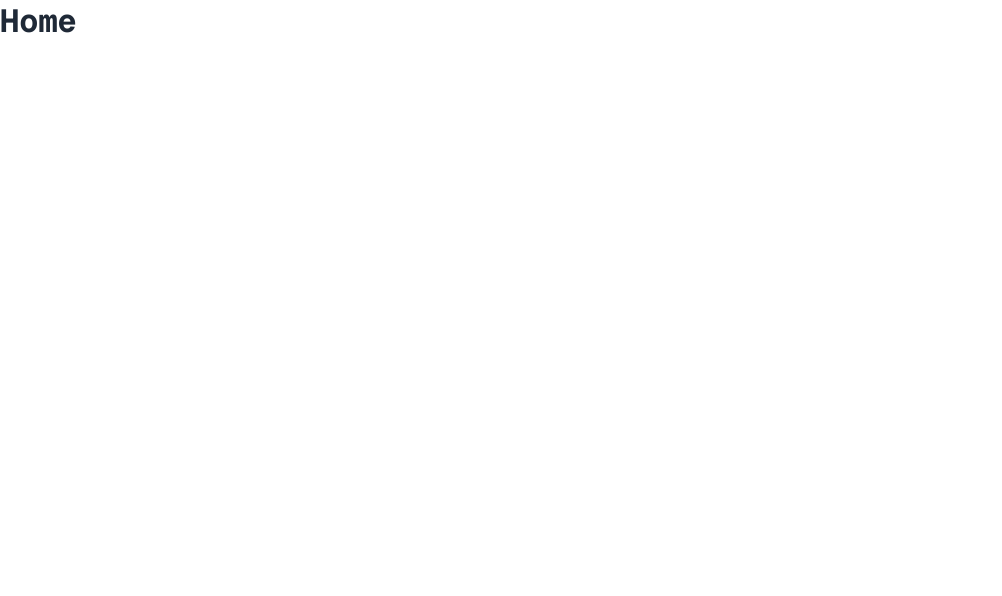
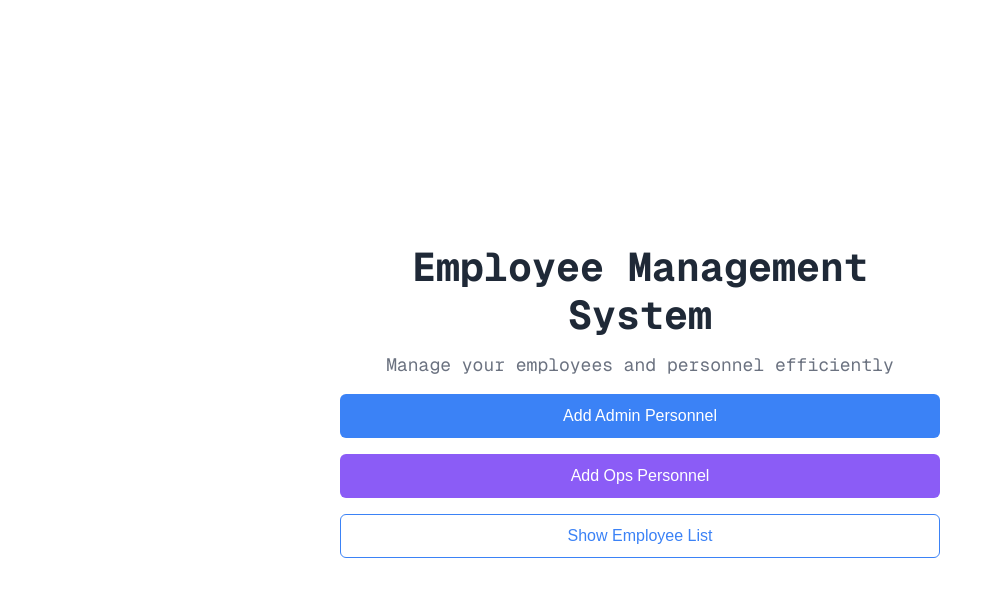
Before and after one commit to anztrax/form-wizard, a Next.js app: page / in a window 1280 px wide. Shown: the top 596 px of the page, without its empty margins (0-1002 px from the left). Built offline with nearby package versions, Linux system fonts and the light colour scheme.

Commit message:
feat(Home): update home page with CTA button to Add Employees or Show Employee List

```diff
--- a/src/app/page.tsx
+++ b/src/app/page.tsx
@@ -1,7 +1,10 @@
+import { HomeContainer } from "@/features/home/components/HomeContainer";
+import { Suspense } from "react";
+
 export default function Home() {
   return (
-    <div>
-      <h1>Home</h1>
-    </div>
+    <Suspense fallback={<div>Loading...</div>}>
+      <HomeContainer />
+    </Suspense>
   );
 }
--- /dev/null
+++ b/src/features/home/components/HomeContainer.module.css
@@ -0,0 +1,81 @@
+.home-container {
+  min-height: 100vh;
+  display: flex;
+  align-items: center;
+  justify-content: center;
+  padding: var(--spacing-4);
+  background-color: var(--color-background);
+}
+
+.home-container__content {
+  width: 100%;
+  max-width: 600px;
+  display: flex;
+  flex-direction: column;
+  gap: var(--spacing-8);
+}
+
+.home-container__header {
+  text-align: center;
+  display: flex;
+  flex-direction: column;
+  gap: var(--spacing-3);
+}
+
+.home-container__title {
+  font-size: var(--font-size-xl);
+  font-weight: 700;
+  color: var(--color-text-primary);
+  margin: 0;
+  line-height: 1.2;
+}
+
+.home-container__subtitle {
+  font-size: var(--font-size-md);
+  color: var(--color-text-secondary);
+  margin: 0;
+  line-height: 1.5;
+}
+
+.home-container__actions {
+  display: flex;
+  flex-direction: column;
+  gap: var(--spacing-4);
+  width: 100%;
+}
+
+@media (min-width: 768px) {
+  .home-container {
+    padding: var(--spacing-6);
+  }
+
+  .home-container__content {
+    gap: var(--spacing-4);
+  }
+
+  .home-container__title {
+    font-size: 2rem;
+  }
+
+  .home-container__subtitle {
+    font-size: var(--font-size-lg);
+  }
+
+  .home-container__actions {
+    gap: var(--spacing-5);
+  }
+}
+
+@media (min-width: 1024px) {
+  .home-container__content {
+    max-width: 600px;
+  }
+
+  .home-container__title {
+    font-size: 2.5rem;
+  }
+
+  .home-container__actions {
+    gap: var(--spacing-4);
+  }
+}
--- /dev/null
+++ b/src/features/home/components/HomeContainer.tsx
@@ -0,0 +1,68 @@
+"use client";
+
+import { useRouter } from "next/navigation";
+import { Button } from "@/common/components/button/Button";
+import styles from "./HomeContainer.module.css";
+
+export function HomeContainer() {
+  const router = useRouter();
+
+  const handleAddAdmin = () => {
+    router.push("/wizard");
+  };
+
+  const handleAddOps = () => {
+    router.push("/wizard?role=ops");
+  };
+
+  const handleShowEmployeeList = () => {
+    router.push("/employees");
+  };
+
+  return (
+    <div className={styles["home-container"]}>
+      <div className={styles["home-container__content"]}>
+        <header className={styles["home-container__header"]}>
+          <h1 className={styles["home-container__title"]}>
+            Employee Management System
+          </h1>
+          <p className={styles["home-container__subtitle"]}>
+            Manage your employees and personnel efficiently
+          </p>
+        </header>
+
+        <div className={styles["home-container__actions"]}>
+          <Button
+            variant="primary"
+            size="lg"
+            fullWidth
+            onClick={handleAddAdmin}
+            className={styles["home-container__button"]}
+          >
+            Add Admin Personnel
+          </Button>
+
+          <Button
+            variant="secondary"
+            size="lg"
+            fullWidth
+            onClick={handleAddOps}
+            className={styles["home-container__button"]}
+          >
+            Add Ops Personnel
+          </Button>
+
+          <Button
+            variant="outline"
+            size="lg"
+            fullWidth
+            onClick={handleShowEmployeeList}
+            className={styles["home-container__button"]}
+          >
+            Show Employee List
+          </Button>
+        </div>
+      </div>
+    </div>
+  );
+}
```
